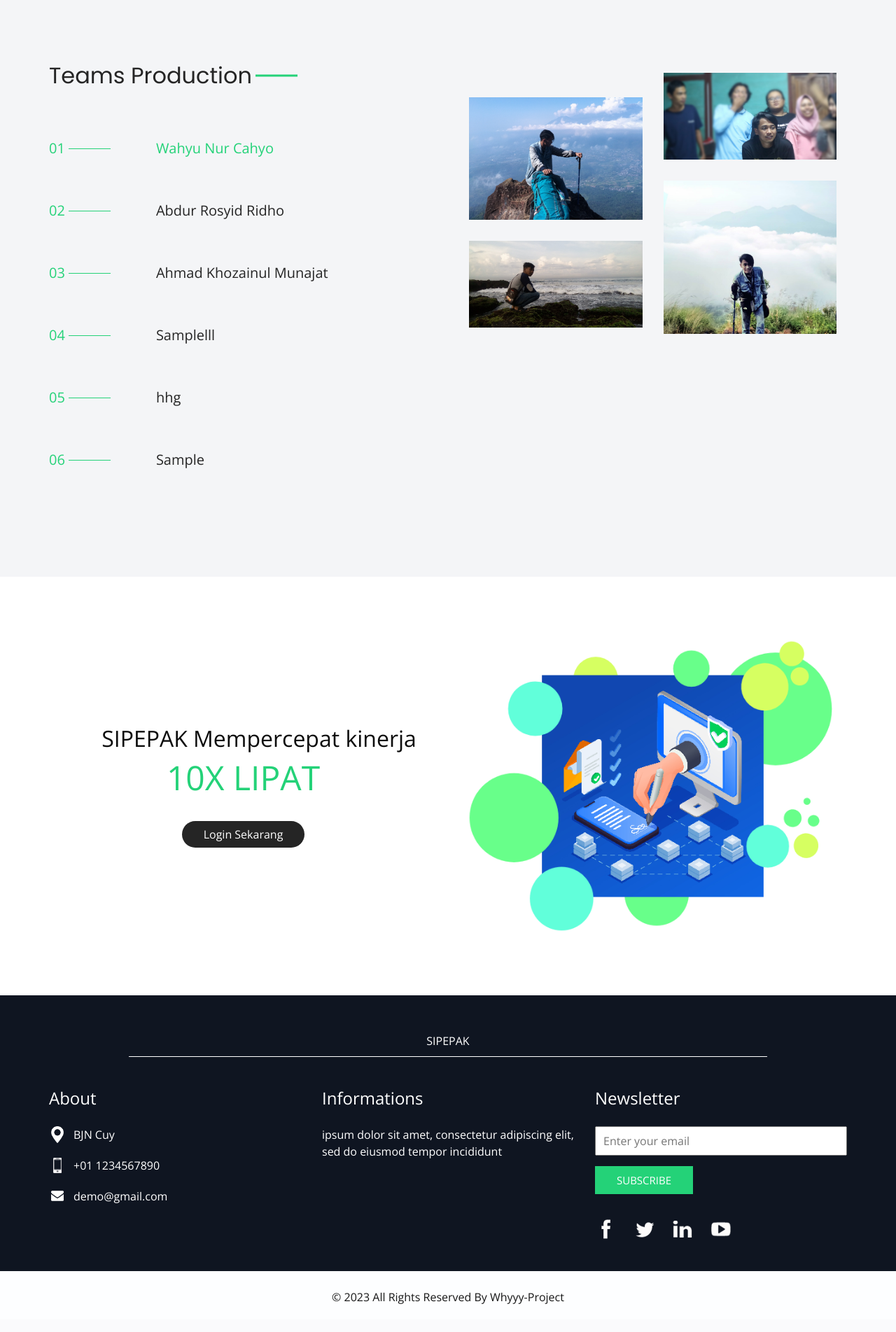
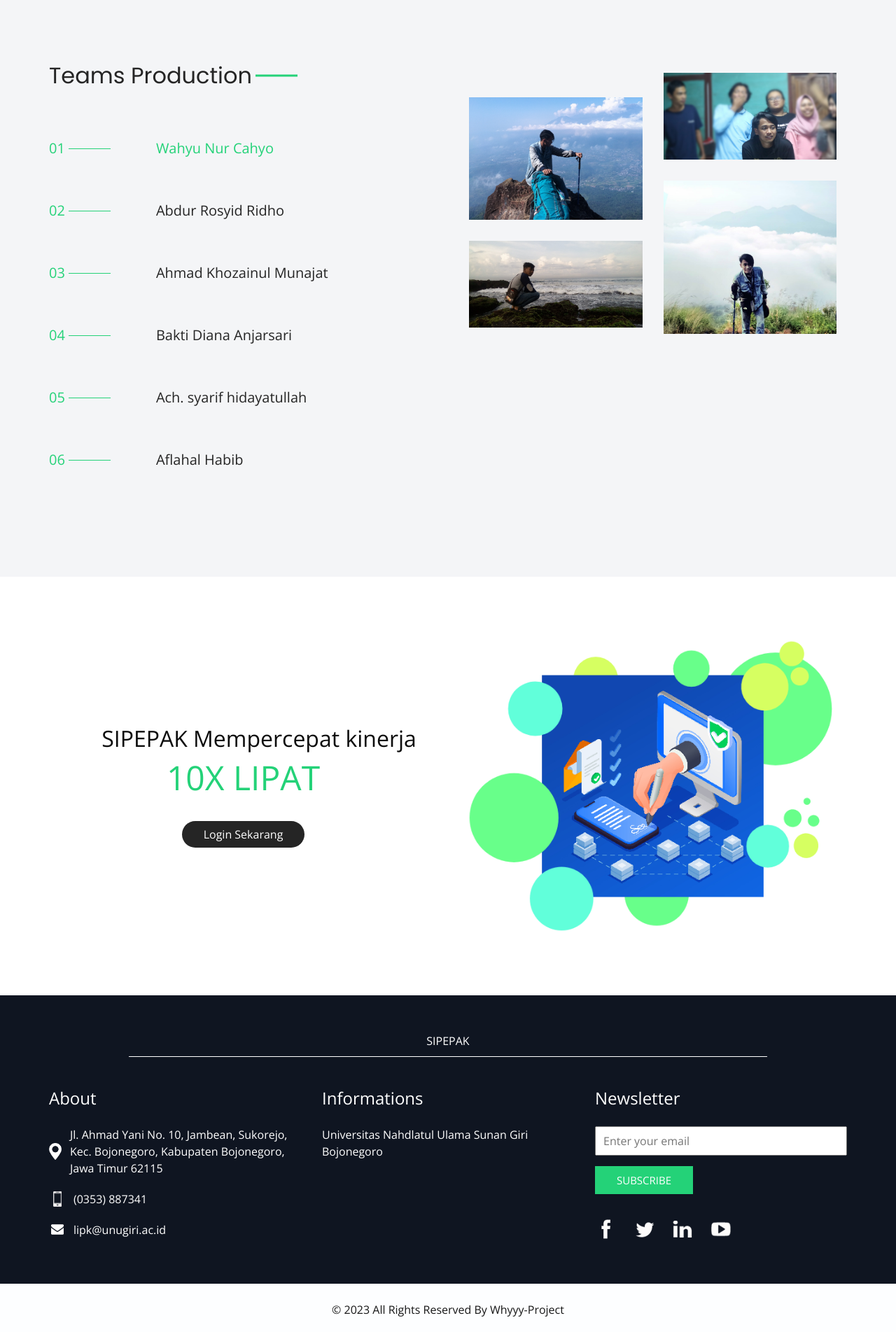
Before and after one commit to whyyy-project/SIPEPAK, a CodeIgniter 4 app: template app/Views/layouts/public/cover.php in a window 1280 px wide. Shown: the part 1257-3160 px from the top of the page at 70% size. Before the commit the page ends 3120 px from the top, so only its background shows below. Run offline with PHP 8.4 and a stand-in for CodeIgniter, Linux system fonts and the light colour scheme; the template is opened without the code that fills it, so the values that code supplies are empty; some libraries are stand-ins or nearby versions.

Commit message:
edit cover

```diff
--- a/app/Views/layouts/public/cover.php
+++ b/app/Views/layouts/public/cover.php
@@ -17,15 +17,13 @@
     </title>
 
     <!-- slider stylesheet -->
-    <link rel="stylesheet" type="text/css"
-        href="https://cdnjs.cloudflare.com/ajax/libs/OwlCarousel2/2.1.3/assets/owl.carousel.min.css" />
+    <link rel="stylesheet" type="text/css" href="https://cdnjs.cloudflare.com/ajax/libs/OwlCarousel2/2.1.3/assets/owl.carousel.min.css" />
 
     <!-- bootstrap core css -->
     <link rel="stylesheet" type="text/css" href="<?= base_URL(); ?>css/bootstrap.css" />
 
     <!-- fonts style -->
-    <link href="https://fonts.googleapis.com/css?family=Open+Sans:400,700|Poppins:400,700&display=swap"
-        rel="stylesheet">
+    <link href="https://fonts.googleapis.com/css?family=Open+Sans:400,700|Poppins:400,700&display=swap" rel="stylesheet">
     <!-- Custom styles for this template -->
     <link href="<?= base_URL(); ?>css/style.css" rel="stylesheet" />
     <!-- responsive style -->
@@ -42,9 +40,7 @@
                     <a class="navbar-brand" href="/">
                         <img src="images/logo.png" alt="" />
                     </a>
-                    <button class="navbar-toggler" type="button" data-toggle="collapse"
-                        data-target="#navbarSupportedContent" aria-controls="navbarSupportedContent"
-                        aria-expanded="false" aria-label="Toggle navigation">
+                    <button class="navbar-toggler" type="button" data-toggle="collapse" data-target="#navbarSupportedContent" aria-controls="navbarSupportedContent" aria-expanded="false" aria-label="Toggle navigation">
                         <span class="navbar-toggler-icon"></span>
                     </button>
 
@@ -260,9 +256,7 @@
 
                         </div>
                         <p>
-                            Lorem ipsum dolor sit amet, consectetur adipiscing elit, sed do eiusmod tempor incididunt ut
-                            labore et
-                            dolore magna aliqua. Ut enim ad minim veniam
+                            Penugasan UAS Management Perangkat Lunak
                         </p>
                         <a href="">
                             User Guide
@@ -294,8 +288,7 @@
                                 </h2>
                             </div>
                             <div class="tab_container">
-                                <div class="t-link-box" data-toggle="collapse" data-target="#collapseOne"
-                                    aria-expanded="true" aria-controls="collapseOne">
+                                <div class="t-link-box" data-toggle="collapse" data-target="#collapseOne" aria-expanded="true" aria-controls="collapseOne">
                                     <div class="number">
                                         <h5>
                                             01
@@ -308,8 +301,7 @@
                                         </h5>
                                     </div>
                                 </div>
-                                <div class="t-link-box collapsed" data-toggle="collapse" data-target="#collapseTwo"
-                                    aria-expanded="false" aria-controls="collapseTwo">
+                                <div class="t-link-box collapsed" data-toggle="collapse" data-target="#collapseTwo" aria-expanded="false" aria-controls="collapseTwo">
                                     <div class="number">
                                         <h5>
                                             02
@@ -322,8 +314,7 @@
                                         </h5>
                                     </div>
                                 </div>
-                                <div class="t-link-box collapsed" data-toggle="collapse" data-target="#collapseThree"
-                                    aria-expanded="false" aria-controls="collapseThree">
+                                <div class="t-link-box collapsed" data-toggle="collapse" data-target="#collapseThree" aria-expanded="false" aria-controls="collapseThree">
                                     <div class="number">
                                         <h5>
                                             03
@@ -336,8 +327,7 @@
                                         </h5>
                                     </div>
                                 </div>
-                                <div class="t-link-box collapsed" data-toggle="collapse" data-target="#collapseFour"
-                                    aria-expanded="false" aria-controls="collapseFour">
+                                <div class="t-link-box collapsed" data-toggle="collapse" data-target="#collapseFour" aria-expanded="false" aria-controls="collapseFour">
                                     <div class="number">
                                         <h5>
                                             04
@@ -346,12 +336,11 @@
                                     <hr>
                                     <div class="t-name">
                                         <h5>
-                                            Samplelll
+                                            Bakti Diana Anjarsari
                                         </h5>
                                     </div>
                                 </div>
-                                <div class="t-link-box collapsed" data-toggle="collapse" data-target="#collapseFive"
-                                    aria-expanded="false" aria-controls="collapseFour">
+                                <div class="t-link-box collapsed" data-toggle="collapse" data-target="#collapseFive" aria-expanded="false" aria-controls="collapseFour">
                                     <div class="number">
                                         <h5>
                                             05
@@ -360,12 +349,11 @@
                                     <hr>
                                     <div class="t-name">
                                         <h5>
-                                            hhg
+                                            Ach. syarif hidayatullah
                                         </h5>
                                     </div>
                                 </div>
-                                <div class="t-link-box collapsed" data-toggle="collapse" data-target="#collapseSix"
-                                    aria-expanded="false" aria-controls="collapseFour">
+                                <div class="t-link-box collapsed" data-toggle="collapse" data-target="#collapseSix" aria-expanded="false" aria-controls="collapseFour">
                                     <div class="number">
                                         <h5>
                                             06
@@ -374,7 +362,7 @@
                                     <hr>
                                     <div class="t-name">
                                         <h5>
-                                            Sample
+                                            Aflahal Habib
                                         </h5>
                                     </div>
                                 </div>
@@ -382,8 +370,7 @@
                         </div>
                     </div>
                     <div class="col-md-6">
-                        <div class="collapse show" id="collapseOne" aria-labelledby="headingOne"
-                            data-parent="#accordion">
+                        <div class="collapse show" id="collapseOne" aria-labelledby="headingOne" data-parent="#accordion">
                             <div class="img_container ">
                                 <div class="box b-1">
                                     <div class="img-box">
@@ -424,8 +411,7 @@
                                 </div>
                             </div>
                         </div>
-                        <div class="collapse" id="collapseThree" aria-labelledby="headingThree"
-                            data-parent="#accordion">
+                        <div class="collapse" id="collapseThree" aria-labelledby="headingThree" data-parent="#accordion">
                             <div class="img_container ">
                                 <div class="box b-1">
                                     <div class="img-box">
@@ -572,7 +558,7 @@
                                 <img src="images/location-white.png" width="18px" alt="">
                             </div>
                             <p>
-                                BJN Cuy
+                                Jl. Ahmad Yani No. 10, Jambean, Sukorejo, Kec. Bojonegoro, Kabupaten Bojonegoro, Jawa Timur 62115
                             </p>
                         </div>
                         <div>
@@ -580,7 +566,7 @@
                                 <img src="images/telephone-white.png" width="12px" alt="">
                             </div>
                             <p>
-                                +01 1234567890
+                                (0353) 887341
                             </p>
                         </div>
                         <div>
@@ -588,7 +574,7 @@
                                 <img src="images/envelope-white.png" width="18px" alt="">
                             </div>
                             <p>
-                                demo@gmail.com
+                                lipk@unugiri.ac.id
                             </p>
                         </div>
                     </div>
@@ -599,7 +585,7 @@
                             Informations
                         </h5>
                         <p>
-                            ipsum dolor sit amet, consectetur adipiscing elit, sed do eiusmod tempor incididunt
+                            Universitas Nahdlatul Ulama Sunan Giri Bojonegoro
                         </p>
                     </div>
                 </div>
@@ -680,7 +666,7 @@
         var nav = $("#navbarSupportedContent");
         var btn = $(".custom_menu-btn");
         btn.click
-        btn.click(function (e) {
+        btn.click(function(e) {
 
             e.preventDefault();
             nav.toggleClass("lg_nav-toggle");
@@ -688,7 +674,7 @@
         });
     </script>
     <script>
-        $('.carousel').on('slid.bs.carousel', function () {
+        $('.carousel').on('slid.bs.carousel', function() {
             $(".indicator-2 li").removeClass("active");
             indicators = $(".carousel-indicators li.active").data("slide-to");
             a = $(".indicator-2").find("[data-slide-to='" + indicators + "']").addClass("active");
```
